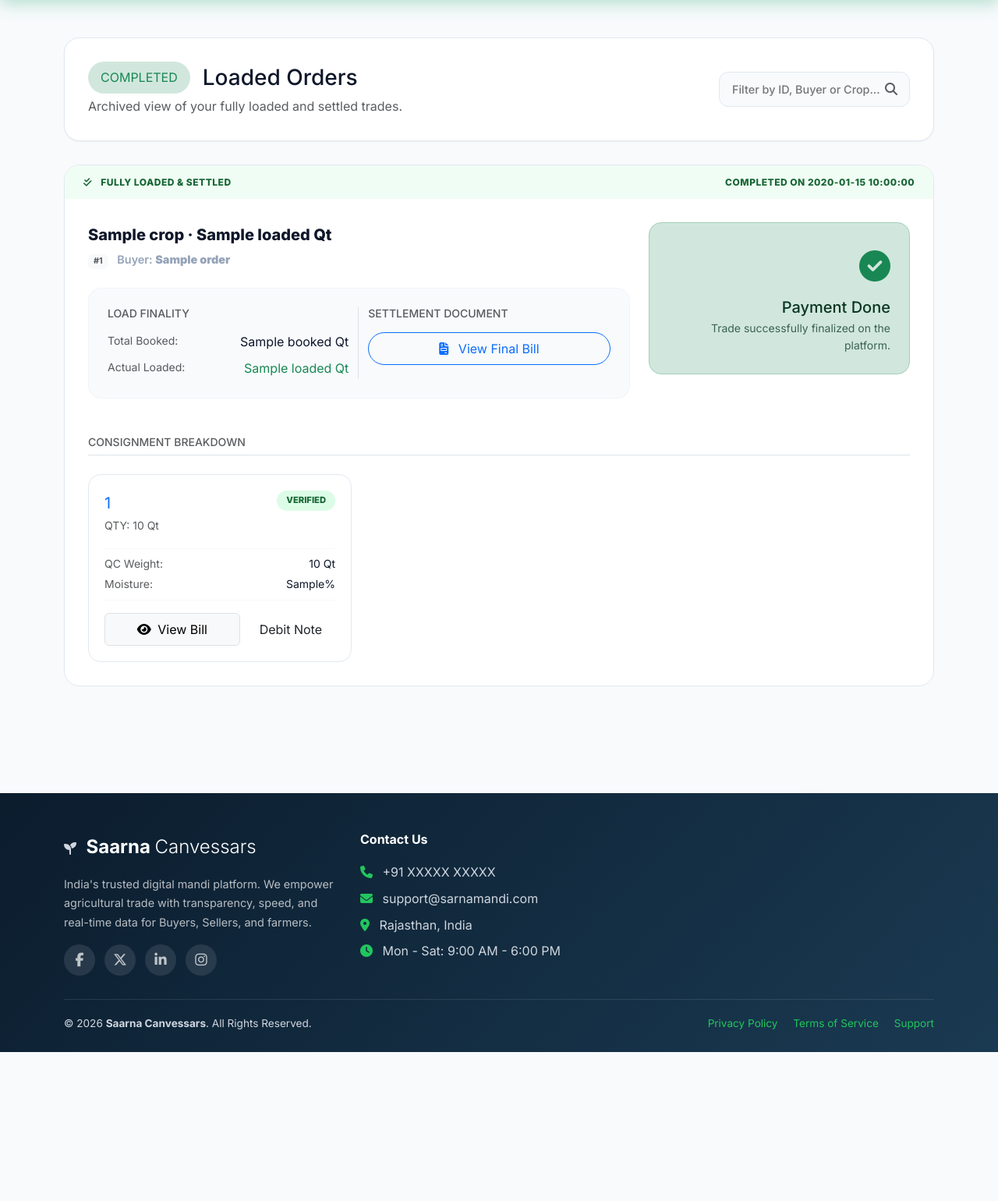
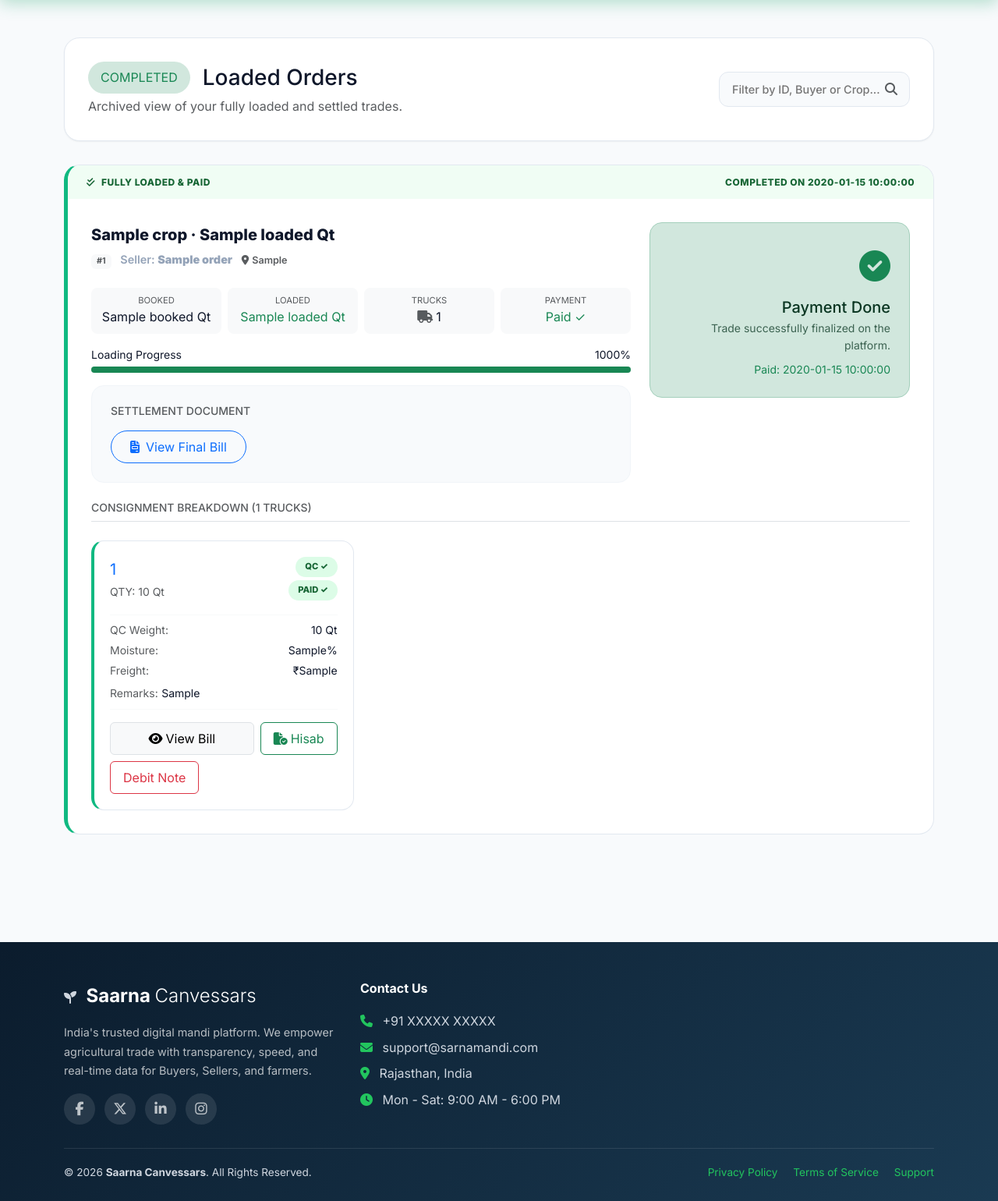
Before and after one commit to Shashank758/Sarna_Broker_Website-2, a Flask app: template templates/buyer_loaded.html in a window 1280 px wide. Shown: the part 101-1641 px from the top of the page at 78% size. Before the commit the page ends 1450 px from the top, so only its background shows below. Run offline with Flask 3, Linux system fonts and the light colour scheme; the template is opened without the code that fills it: most values are stand-ins (such as "Sample title", 1, 10 or a date in 2020); some libraries are stand-ins or nearby versions.

Commit message:
Update buyer_loaded.html

```diff
--- a/templates/buyer_loaded.html
+++ b/templates/buyer_loaded.html
@@ -123,11 +123,21 @@
   {% if orders %}
   {% for o in orders %}
   <div class="order-card-premium-wrapper" data-aos="fade-up" data-aos-delay="{{ loop.index * 30 }}">
-    <div class="order-card-premium">
+    <div class="order-card-premium"
+      style="border-left: 5px solid {{ '#10b981' if o.payment_status == 'paid' else '#f59e0b' }};">
+
+      <!-- STATUS STRIP: Dynamic based on payment -->
+      {% if o.payment_status == 'paid' %}
       <div class="order-status-strip status-loaded">
-        <span><i class="fa fa-check-double me-2"></i> FULLY LOADED & SETTLED</span>
+        <span><i class="fa fa-check-double me-2"></i>FULLY LOADED & PAID</span>
         <span>COMPLETED ON {{ o.loaded_at or 'N/A' }}</span>
       </div>
+      {% else %}
+      <div class="order-status-strip" style="background:#fefce8; color:#854d0e;">
+        <span><i class="fa fa-clock me-2"></i>LOADED — PAYMENT PENDING</span>
+        <span>LOADED ON {{ o.loaded_at or 'N/A' }}</span>
+      </div>
+      {% endif %}
 
       <div class="order-main">
         <div class="row align-items-start">
@@ -135,78 +145,151 @@
             <div class="order-title">{{ o.crop|capitalize }} · {{ o.loaded }} Qt</div>
             <div class="order-meta">
               <span class="badge bg-light text-muted fw-800 me-2">#{{ o.order_id }}</span>
-              <span>Buyer: <strong>{{ o.miller_name }}</strong></span>
+              <span>Seller: <strong>{{ o.miller_name }}</strong></span>
+              {% if o.miller_city %}<span class="ms-2 text-muted small"><i class="fa fa-map-marker-alt me-1"></i>{{
+                o.miller_city }}</span>{% endif %}
             </div>
 
-            <div class="settlement-panel mt-4">
-              <div class="row g-4">
-                <div class="col-md-6 border-end">
-                  <h6 class="fw-800 text-uppercase small text-muted mb-3">Load Finality</h6>
-                  <div class="d-flex justify-content-between mb-2">
-                    <span class="text-muted fw-600 small">Total Booked:</span>
-                    <span class="fw-800">{{ o.booked }} Qt</span>
+            <!-- TRADE SUMMARY -->
+            <div class="row g-2 mb-3">
+              <div class="col-6 col-md-3">
+                <div class="p-2 bg-light rounded-3 text-center">
+                  <div class="text-muted small fw-600" style="font-size:0.7rem;">BOOKED</div>
+                  <div class="fw-800">{{ o.booked }} Qt</div>
+                </div>
+              </div>
+              <div class="col-6 col-md-3">
+                <div class="p-2 bg-light rounded-3 text-center">
+                  <div class="text-muted small fw-600" style="font-size:0.7rem;">LOADED</div>
+                  <div class="fw-800 text-success">{{ o.loaded }} Qt</div>
+                </div>
+              </div>
+              <div class="col-6 col-md-3">
+                <div class="p-2 bg-light rounded-3 text-center">
+                  <div class="text-muted small fw-600" style="font-size:0.7rem;">TRUCKS</div>
+                  <div class="fw-800"><i class="fa fa-truck me-1 text-muted"></i>{{ o.invoices|length }}</div>
+                </div>
+              </div>
+              <div class="col-6 col-md-3">
+                <div class="p-2 bg-light rounded-3 text-center">
+                  <div class="text-muted small fw-600" style="font-size:0.7rem;">PAYMENT</div>
+                  <div class="fw-800 text-{{ 'success' if o.payment_status == 'paid' else 'warning' }}">
+                    {{ 'Paid ✓' if o.payment_status == 'paid' else 'Pending' }}
                   </div>
-                  <div class="d-flex justify-content-between">
-                    <span class="text-muted fw-600 small">Actual Loaded:</span>
-                    <span class="fw-800 text-success">{{ o.loaded }} Qt</span>
-                  </div>
-                </div>
-                <div class="col-md-6">
-                  <h6 class="fw-800 text-uppercase small text-muted mb-3">Settlement Document</h6>
-                  {% if o.final_invoice %}
-                  <a href="{{ url_for('static', filename='uploads/bills/' + o.final_invoice) }}" target="_blank"
-                    class="btn btn-outline-primary w-100 rounded-pill fw-800 py-2">
-                    <i class="fa fa-file-invoice me-2"></i> View Final Bill
-                  </a>
-                  {% else %}
-                  <div class="small text-muted italic">Final invoice not yet attached.</div>
-                  {% endif %}
                 </div>
               </div>
             </div>
+
+            <!-- LOADING PROGRESS -->
+            {% set percent = ((o.loaded or 0) / (o.booked or 1) * 100)|round|int %}
+            <div class="d-flex justify-content-between small fw-800 mb-1">
+              <span>Loading Progress</span>
+              <span>{{ percent }}%</span>
+            </div>
+            <div class="progress mb-3" style="height: 8px; border-radius: 8px;">
+              <div class="progress-bar bg-success" style="width: {{ percent }}%"></div>
+            </div>
+
+            <!-- SETTLEMENT DOCUMENT -->
+            <div class="settlement-panel mt-3">
+              <h6 class="fw-800 text-uppercase small text-muted mb-3">Settlement Document</h6>
+              {% if o.final_invoice %}
+              <a href="{{ url_for('static', filename='uploads/bills/' + o.final_invoice) }}" target="_blank"
+                class="btn btn-outline-primary rounded-pill fw-800 py-2 px-4">
+                <i class="fa fa-file-invoice me-2"></i>View Final Bill
+              </a>
+              {% else %}
+              <div class="small text-muted fw-600">Final invoice not yet attached.</div>
+              {% endif %}
+            </div>
           </div>
 
-          <div class="col-lg-4 text-center text-lg-end">
+          <!-- PAYMENT STATUS CARD -->
+          <div class="col-lg-4 text-center text-lg-end mt-3 mt-lg-0">
+            {% if o.payment_status == 'paid' %}
             <div
               class="p-4 bg-success-subtle rounded-4 h-100 d-flex flex-column justify-content-center border-success-subtle border">
               <div class="fs-1 text-success mb-2"><i class="fa fa-circle-check"></i></div>
               <h5 class="fw-800 text-success-emphasis mb-1">Payment Done</h5>
               <p class="small text-success-emphasis mb-0 opacity-75">Trade successfully finalized on the platform.</p>
+              {% if o.payment_at %}
+              <div class="mt-2 small text-success fw-700">Paid: {{ o.payment_at }}</div>
+              {% endif %}
             </div>
+            {% else %}
+            <div
+              class="p-4 bg-warning-subtle rounded-4 h-100 d-flex flex-column justify-content-center border-warning-subtle border">
+              <div class="fs-1 text-warning mb-2"><i class="fa fa-clock"></i></div>
+              <h5 class="fw-800 text-warning-emphasis mb-1">Payment Pending</h5>
+              <p class="small text-warning-emphasis mb-0 opacity-75">Loading complete. Awaiting payment from seller.</p>
+            </div>
+            {% endif %}
           </div>
         </div>
 
-        <div class="mt-5">
-          <h6 class="fw-800 text-uppercase small text-muted mb-4 pb-2 border-bottom">Consignment Breakdown</h6>
+        <!-- PER-TRUCK BREAKDOWN WITH QC DETAILS -->
+        <div class="mt-4">
+          <h6 class="fw-800 text-uppercase small text-muted mb-3 pb-2 border-bottom">
+            Consignment Breakdown ({{ o.invoices|length }} Trucks)
+          </h6>
           {% if o.invoices %}
           <div class="truck-grid">
             {% for inv in o.invoices %}
-            <div class="truck-card">
+            <div class="truck-card"
+              style="border-left: 4px solid {{ '#10b981' if inv.qc_status == 'verified' else '#94a3b8' }};">
               <div class="d-flex justify-content-between align-items-start mb-3">
                 <div>
                   <div class="fw-800 text-primary fs-5">{{ inv.truck_number or 'Truck #' ~ loop.index }}</div>
                   <small class="text-muted fw-700">QTY: {{ inv.qty }} Qt</small>
                 </div>
-                <span class="qc-badge qc-verified">VERIFIED</span>
+                <div class="d-flex flex-column gap-1 align-items-end">
+                  {% if inv.qc_status == 'verified' %}
+                  <span class="qc-badge qc-verified">QC ✓</span>
+                  {% else %}
+                  <span class="qc-badge" style="background:#f1f5f9; color:#64748b;">QC PENDING</span>
+                  {% endif %}
+                  {% if inv.payment_status == 'paid' %}
+                  <span class="qc-badge" style="background:#dcfce7; color:#166534;">PAID ✓</span>
+                  {% else %}
+                  <span class="qc-badge" style="background:#fef9c3; color:#854d0e;">UNPAID</span>
+                  {% endif %}
+                </div>
               </div>
 
-              <div class="mt-3 py-2 border-top border-bottom border-light">
+              <!-- QC DATA -->
+              <div class="mt-2 py-2 border-top border-bottom border-light">
                 <div class="d-flex justify-content-between small mb-1">
                   <span class="text-muted fw-600">QC Weight:</span>
                   <span class="fw-800">{{ inv.qc_weight or inv.qty }} Qt</span>
                 </div>
-                <div class="d-flex justify-content-between small">
+                <div class="d-flex justify-content-between small mb-1">
                   <span class="text-muted fw-600">Moisture:</span>
-                  <span class="fw-800">{{ inv.qc_moisture or 'N/A' }}%</span>
+                  <span class="fw-800">{{ inv.qc_moisture or 'N/A' }}{% if inv.qc_moisture %}%{% endif %}</span>
                 </div>
+                {% if inv.qc_freight %}
+                <div class="d-flex justify-content-between small mb-1">
+                  <span class="text-muted fw-600">Freight:</span>
+                  <span class="fw-800">₹{{ inv.qc_freight }}</span>
+                </div>
+                {% endif %}
+                {% if inv.qc_remarks %}
+                <div class="mt-1">
+                  <span class="text-muted fw-600 small">Remarks:</span>
+                  <span class="fw-700 small"> {{ inv.qc_remarks }}</span>
+                </div>
+                {% endif %}
               </div>
 
-              <div class="mt-3 d-flex gap-2">
+              <!-- DOCUMENTS -->
+              <div class="mt-3 d-flex flex-wrap gap-2">
                 <a href="{{ url_for('static', filename='uploads/bills/' + inv.file) }}" target="_blank"
-                  class="btn btn-light border flex-grow-1 fw-700 small py-2"><i class="fa fa-eye me-1"></i> View
+                  class="btn btn-light border flex-grow-1 fw-700 small py-2"><i class="fa fa-eye me-1"></i>View
                   Bill</a>
                 {% if inv.final_invoice_file %}
-                <a href="/buyer/debit_note/{{ inv.id }}" class="btn btn-primary-subtle fw-800 py-2 small px-3">Debit
+                <a href="{{ url_for('static', filename='uploads/bills/' + inv.final_invoice_file) }}" target="_blank"
+                  class="btn btn-outline-success fw-700 small py-2 px-3"><i
+                    class="fa fa-file-circle-check me-1"></i>Hisab</a>
+                <a href="/buyer/debit_note/{{ inv.id }}" class="btn btn-outline-danger fw-700 small py-2 px-3">Debit
                   Note</a>
                 {% endif %}
               </div>
```
